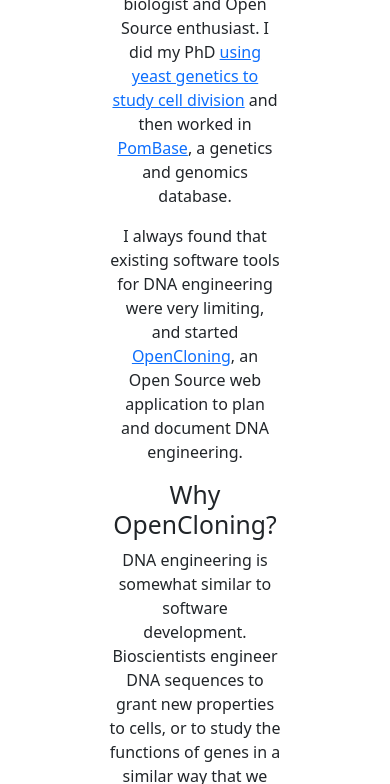
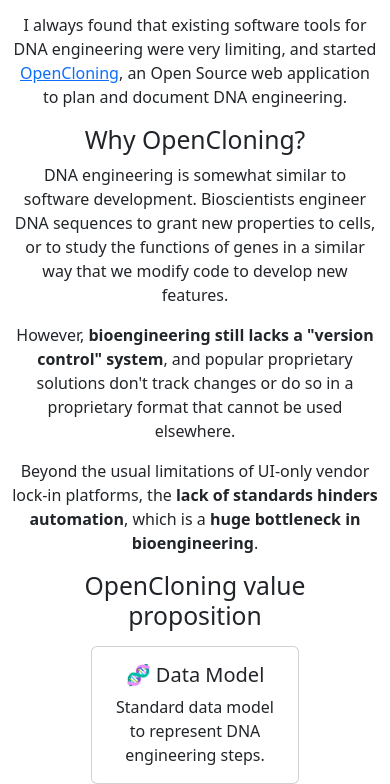
Before and after one commit to manulera/manulera.github.io, a plain HTML site: page index.html in a window 390 px wide. Shown: the part 440-1224 px from the top of the page. Drawn offline with nearby package versions, Linux system fonts and the light colour scheme.

Commit message:
better mobile style

```diff
--- a/index.html
+++ b/index.html
@@ -19,7 +19,7 @@
 </head>
 
 <body class="d-flex flex-column min-vh-100 mb-4">
-  <div class="container col-6 text-center">
+  <div class="container col-sm-8 col-md-6 text-center">
     <div class="text-center my-4">
       <img src="profile_picture2.jpg" alt="Manuel Lera-Ramírez" class="rounded-circle mb-3"
         style="width: 200px; height: 200px; object-fit: cover;">
```
